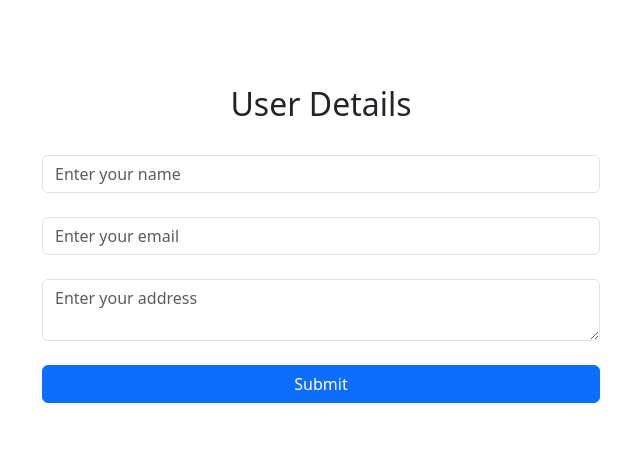
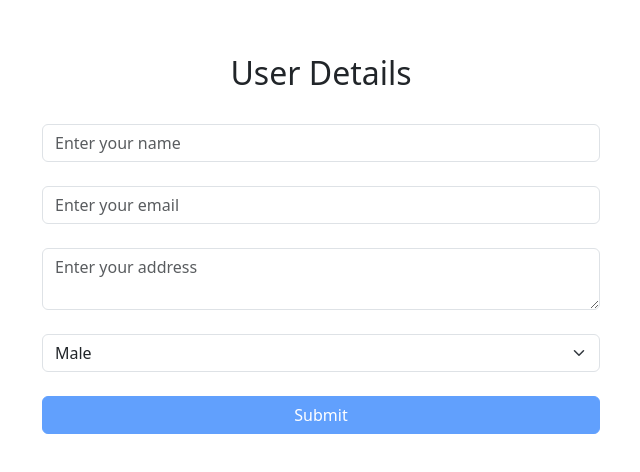
Before and after one commit to Pebhashi-Tharushika/angular-18-practice, an Angular app in the folder td-forms/: page / in a window 1280 px wide. Shown: the part 156-628 px from the top of the page, without its empty margins (319-959 px from the left). Built offline with nearby package versions, Linux system fonts and the light colour scheme.

Commit message:
use ngSubmit event, select and option element and disabled attribute

```diff
--- a/td-forms/src/app/app.component.css
+++ b/td-forms/src/app/app.component.css
@@ -1,7 +1,7 @@
-input.ng-invalid {
+/* input.ng-invalid {
     border: solid 2px red;
-}
+} */
 
-textarea.ng-invalid {
+/* textarea.ng-invalid {
     border: solid 2px red;
-}
+} */
--- a/td-forms/src/app/app.component.html
+++ b/td-forms/src/app/app.component.html
@@ -214,14 +214,14 @@
 
 
 
-
+<!-- ngSaumit, disabled and select  -->
 <div class="container d-flex flex-column align-items-center justify-content-center vh-100">
   <h2>User Details</h2>
 
-  <form class="w-50 mt-4" (submit)="onSubmit()" #f="ngForm">
+  <form class="w-50 mt-4" (ngSubmit)="onSubmit()" #f="ngForm">
 
     <input type="text" class="form-control" placeholder="Enter your name" name="name" ngModel (keyup)="keyUp(name)"
-      #name="ngModel" required [class.ng-invalid]="name.invalid && name.touched" minlength="3" maxlength="10">
+      #name="ngModel" required [class.is-invalid]="name.invalid && name.touched" minlength="3" maxlength="10">
 
     <div class="mb-4 text-danger">
       @if(name.hasError('required') && name.touched){
@@ -233,7 +233,7 @@
     </div>
 
     <input type="text" class="form-control" placeholder="Enter your email" name="email" ngModel #email="ngModel"
-      required [class.ng-invalid]="email.invalid && email.touched" minlength="3"
+      required [class.is-invalid]="email.invalid && email.touched" minlength="3"
       pattern="[a-z0-9._%+\-]+@[a-z0-9.\-]+\.[a-z]{2,}$">
 
     <div class="mb-4 text-danger">
@@ -249,7 +249,7 @@
     </div>
 
     <textarea type="text" class="form-control" placeholder="Enter your address" name="address" ngModel
-      #address="ngModel" required [class.ng-invalid]="address.invalid && address.touched"></textarea>
+      #address="ngModel" required [class.is-invalid]="address.invalid && address.touched"></textarea>
 
     <div class="mb-4 text-danger">
       @if(address.hasError('required') && address.touched){
@@ -257,6 +257,12 @@
       }
     </div>
 
-    <button class="btn btn-primary w-100">Submit</button>
+    <select class="form-select mb-4" aria-label="Default select example" name="gender" ngModel="Male" #gender="ngModel">
+      <option>Male</option>
+      <option>Female</option>
+    </select>
+
+    <button [disabled]="f.invalid" class="btn btn-primary w-100">Submit</button>
+    <!-- property binding -->
   </form>
 </div>
```
Also changed, not shown: td-forms/src/app/app.component.ts (+4 -3 lines).
